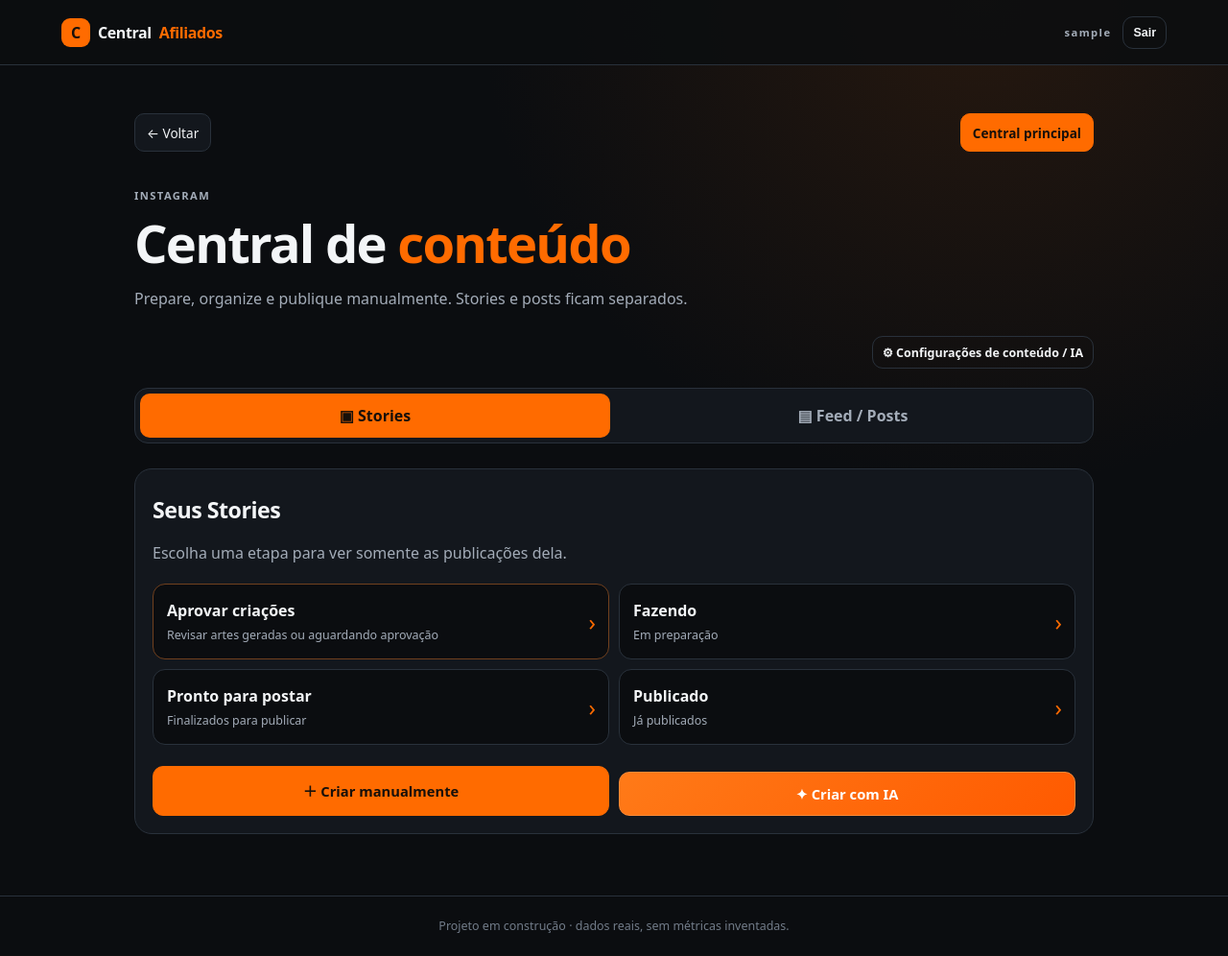
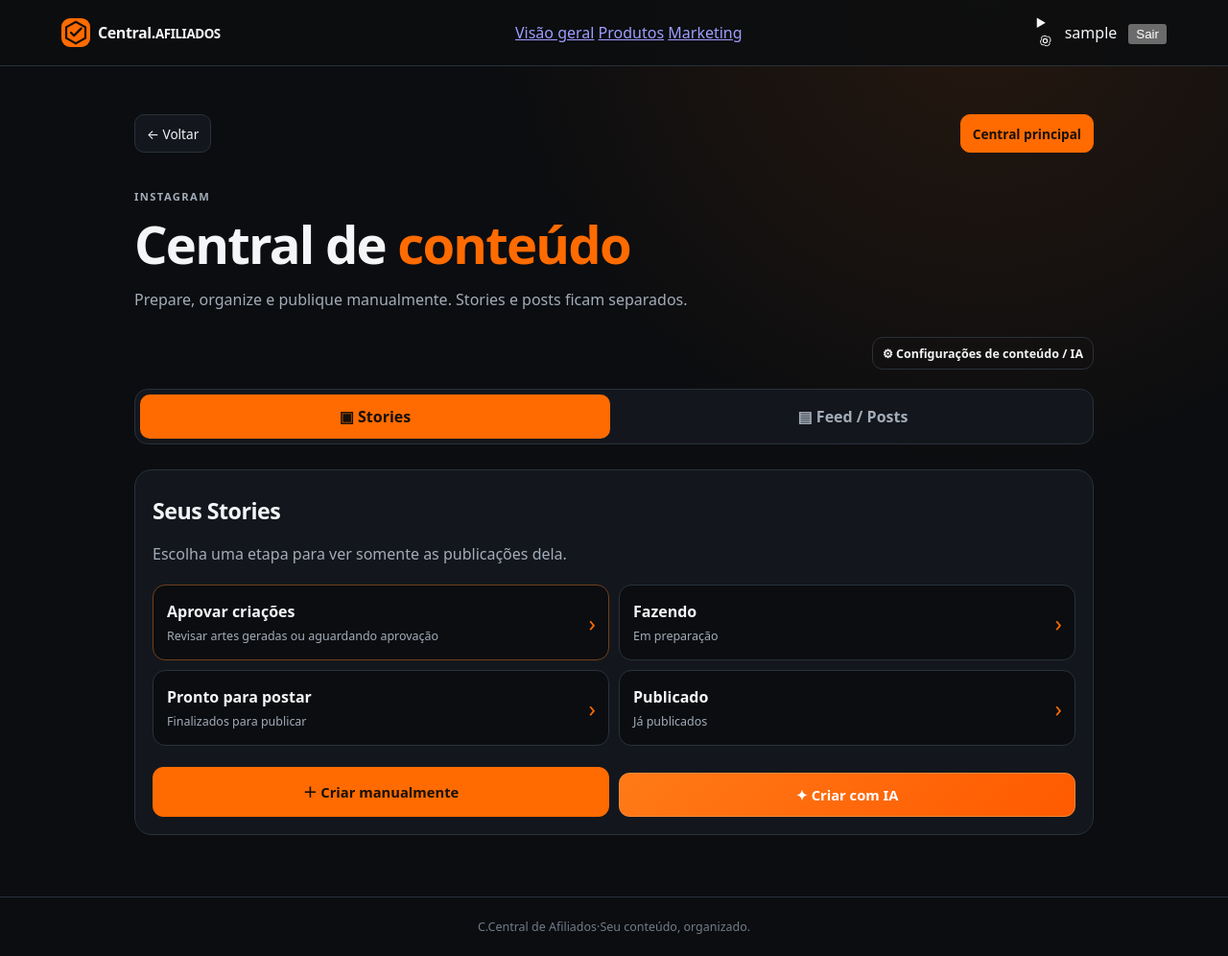
Before and after one commit to gabrielmunhak08-dev/central-afiliados-next., a Flask app: page /conteudo in a window 1280 px wide. Shown: the whole page at 96% size. Before the commit the page ends 972 px from the top, so only its background shows below. Run offline with Flask 3, Linux system fonts and the light colour scheme; the visitor is signed in with stand-in values (Sample User, id 1); data comes from the database, SQL or seed files in the repository; data that the repository does not hold is empty.

Commit message:
Redesign global navigation and add appearance settings

```diff
--- a/templates/base.html
+++ b/templates/base.html
@@ -1,16 +1,59 @@
 <!doctype html>
-<html lang="pt-BR">
+<html lang="pt-BR" data-theme="dark">
 <head>
   <meta charset="utf-8">
   <meta name="viewport" content="width=device-width, initial-scale=1">
-  <meta name="theme-color" content="#0b0d10">
+  <meta name="theme-color" content="#0b0e14">
   <title>{% block title %}Central de Afiliados{% endblock %}</title>
-  <link rel="stylesheet" href="{{ url_for('static', filename='style.css') }}">
+  <link rel="stylesheet" href="{{ url_for('static', filename='style.css') }}?v=20261026">
+  <script>
+    (function () {
+      try {
+        var theme = localStorage.getItem('central-theme') || 'dark';
+        var font = localStorage.getItem('central-font') || 'system';
+        document.documentElement.dataset.theme = theme;
+        document.documentElement.dataset.font = font;
+      } catch (e) {}
+    })();
+  </script>
 </head>
 <body>
   <header class="topbar">
-    <a class="brand" href="{{ url_for('dashboard') if g.user else url_for('login') }}"><span class="brand-mark">C</span> Central <span class="accent">Afiliados</span></a>
-    {% if g.user %}<div class="account"><span class="version">{{ g.user['username'] }}</span><form method="post" action="{{ url_for('logout') }}"><input type="hidden" name="_csrf_token" value="{{ csrf_token() }}"><button class="button button-small button-quiet" type="submit">Sair</button></form></div>{% else %}<span class="version">ACESSO PRIVADO</span>{% endif %}
+    <a class="brand" href="{{ url_for('dashboard') if g.user else url_for('login') }}" aria-label="Central de Afiliados, início">
+      <span class="brand-mark" aria-hidden="true"><svg viewBox="0 0 24 24" fill="none"><path d="M4 7.5 12 3l8 4.5v9L12 21l-8-4.5v-9Z" stroke="currentColor" stroke-width="1.8"/><path d="m8 12 2.5 2.5L16.5 8.5" stroke="currentColor" stroke-width="1.8" stroke-linecap="round" stroke-linejoin="round"/></svg></span>
+      <span class="brand-copy"><strong>Central<span class="brand-accent">.</span></strong><small>AFILIADOS</small></span>
+    </a>
+    {% if g.user %}
+    <nav class="top-nav" aria-label="Navegação principal">
+      <a href="{{ url_for('dashboard') }}" class="top-nav-link">Visão geral</a>
+      <a href="{{ url_for('products') }}" class="top-nav-link">Produtos</a>
+      <a href="{{ url_for('content') }}" class="top-nav-link">Marketing</a>
+    </nav>
+    <div class="account">
+      <details class="appearance-menu">
+        <summary class="icon-button" aria-label="Configurações de aparência" title="Aparência e fonte"><svg viewBox="0 0 24 24" fill="none"><circle cx="12" cy="12" r="3" stroke="currentColor" stroke-width="1.7"/><path d="M19.4 15a1.7 1.7 0 0 0 .34 1.88l.06.06-1.7 2.94-.08-.02a1.7 1.7 0 0 0-1.8.4l-.06.06h-3.4l-.02-.08a1.7 1.7 0 0 0-1.25-1.3 1.7 1.7 0 0 0-1.8.4l-.06.06-2.94-1.7.02-.08a1.7 1.7 0 0 0-.4-1.8l-.06-.06v-3.4l.08-.02a1.7 1.7 0 0 0 1.3-1.25 1.7 1.7 0 0 0-.4-1.8l-.06-.06 1.7-2.94.08.02a1.7 1.7 0 0 0 1.8-.4l.06-.06h3.4l.02.08a1.7 1.7 0 0 0 1.25 1.3 1.7 1.7 0 0 0 1.8-.4l.06-.06 2.94 1.7-.02.08a1.7 1.7 0 0 0 .4 1.8l.06.06v3.4l-.08.02a1.7 1.7 0 0 0-1.3 1.25Z" stroke="currentColor" stroke-width="1.4" stroke-linejoin="round" transform="translate(-1 -1)"/></svg></summary>
+        <div class="appearance-panel">
+          <div class="appearance-panel-heading"><strong>Aparência</strong><span>Personalize sua central</span></div>
+          <label class="appearance-label">Tema</label>
+          <div class="theme-options">
+            <button type="button" class="theme-option" data-set-theme="dark"><span class="theme-preview theme-preview-dark"></span>Escuro</button>
+            <button type="button" class="theme-option" data-set-theme="light"><span class="theme-preview theme-preview-light"></span>Claro</button>
+          </div>
+          <label class="appearance-label" for="font-choice">Fonte</label>
+          <select id="font-choice" class="font-choice">
+            <option value="system">Padrão</option>
+            <option value="modern">Moderna</option>
+            <option value="readable">Leitura fácil</option>
+          </select>
+          <p class="appearance-note">Suas preferências ficam salvas neste navegador.</p>
+        </div>
+      </details>
+      <span class="user-pill"><span class="user-dot"></span>{{ g.user['username'] }}</span>
+      <form method="post" action="{{ url_for('logout') }}"><input type="hidden" name="_csrf_token" value="{{ csrf_token() }}"><button class="logout-button" type="submit">Sair</button></form>
+    </div>
+    {% else %}
+    <span class="version">ACESSO PRIVADO</span>
+    {% endif %}
   </header>
   <main class="page">
     {% with messages = get_flashed_messages(with_categories=true) %}
@@ -18,6 +61,38 @@
     {% endwith %}
     {% block content %}{% endblock %}
   </main>
-  <footer>Projeto em construção · dados reais, sem métricas inventadas.</footer>
+  <footer class="app-footer"><span class="footer-mark">C.</span><span>Central de Afiliados</span><span class="footer-separator">·</span><span>Seu conteúdo, organizado.</span></footer>
+  <script>
+    (function () {
+      var root = document.documentElement;
+      function setTheme(theme) {
+        root.dataset.theme = theme;
+        try { localStorage.setItem('central-theme', theme); } catch (e) {}
+        document.querySelectorAll('[data-set-theme]').forEach(function (button) {
+          button.setAttribute('aria-pressed', String(button.dataset.setTheme === theme));
+        });
+        var meta = document.querySelector('meta[name="theme-color"]');
+        if (meta) meta.content = theme === 'light' ? '#f4f6fa' : '#0b0e14';
+      }
+      function setFont(font) {
+        root.dataset.font = font;
+        try { localStorage.setItem('central-font', font); } catch (e) {}
+      }
+      document.querySelectorAll('[data-set-theme]').forEach(function (button) {
+        button.addEventListener('click', function () { setTheme(button.dataset.setTheme); });
+      });
+      var fontSelect = document.getElementById('font-choice');
+      if (fontSelect) {
+        try { fontSelect.value = localStorage.getItem('central-font') || 'system'; } catch (e) {}
+        fontSelect.addEventListener('change', function () { setFont(fontSelect.value); });
+      }
+      setTheme(root.dataset.theme || 'dark');
+      setFont(root.dataset.font || 'system');
+      document.addEventListener('click', function (event) {
+        var menu = document.querySelector('.appearance-menu');
+        if (menu && !menu.contains(event.target)) menu.removeAttribute('open');
+      });
+    })();
+  </script>
 </body>
 </html>
```
